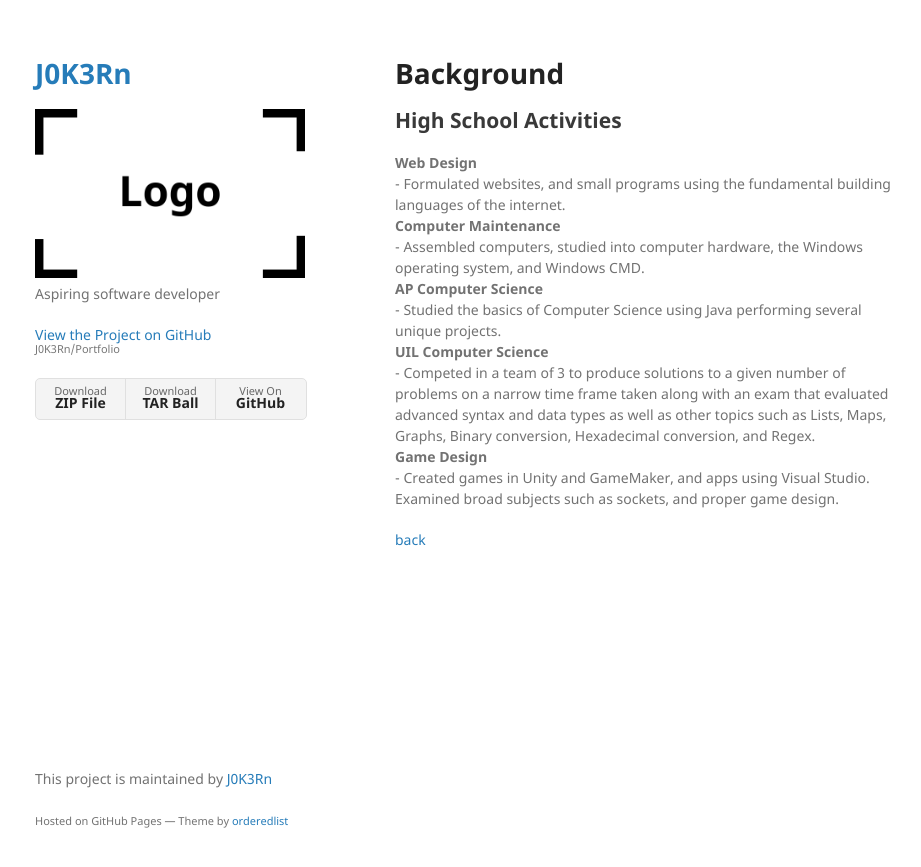
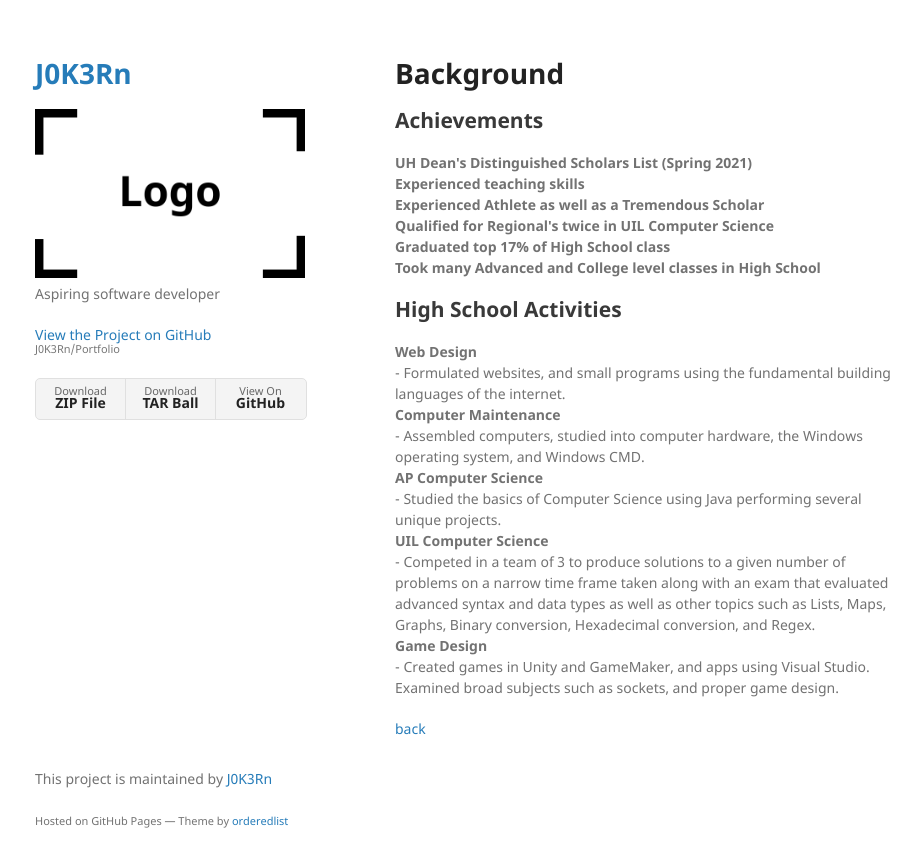
Before and after one commit to J0K3Rn/Portfolio, a Jekyll site: the page built from another-page.md, in a window 1280 px wide. Shown: the top 867 px of the page, without its empty margins (175-1096 px from the left). Built offline with Jekyll 4.4.1, drawn with Linux system fonts in a browser that asks for light colours; our own code applies the rules of GitHub Pages for plain Markdown files.

Commit message:
Adding more info to pages

```diff
--- a/another-page.md
+++ b/another-page.md
@@ -3,6 +3,17 @@ layout: default
 ---
 
 # Background
+
+## Achievements
+
+<p>
+<b>UH Dean's Distinguished Scholars List (Spring 2021)</b><br>
+<b>Experienced teaching skills</b><br>
+<b>Experienced Athlete as well as a Tremendous Scholar</b><br>
+<b>Qualified for Regional's twice in UIL Computer Science</b><br>
+<b>Graduated top 17% of High School class</b><br>
+<b>Took many Advanced and College level classes in High School</b><br>
+</p>
 
 ## High School Activities
 
```
Also changed, not shown: index.md (+2 -2 lines).
